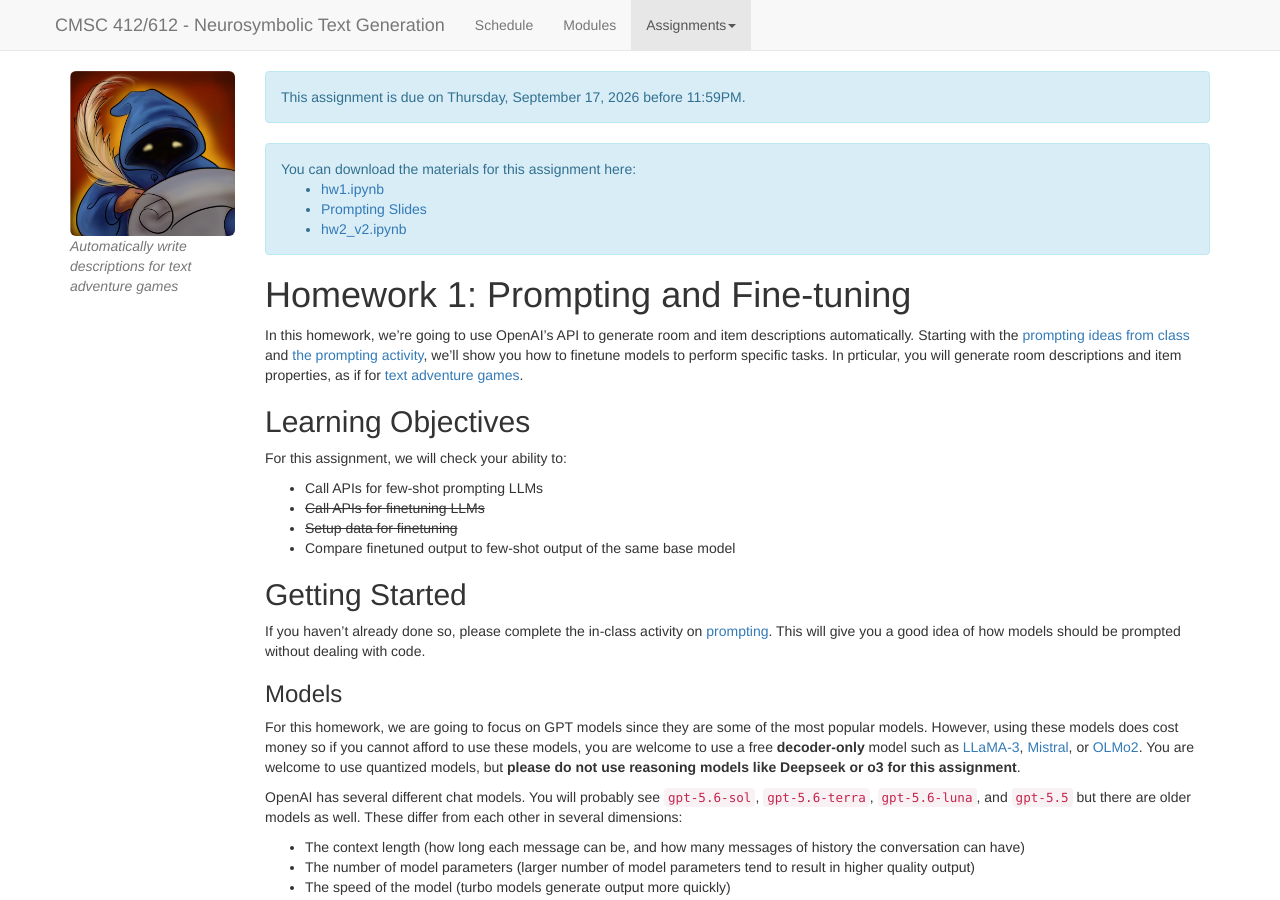
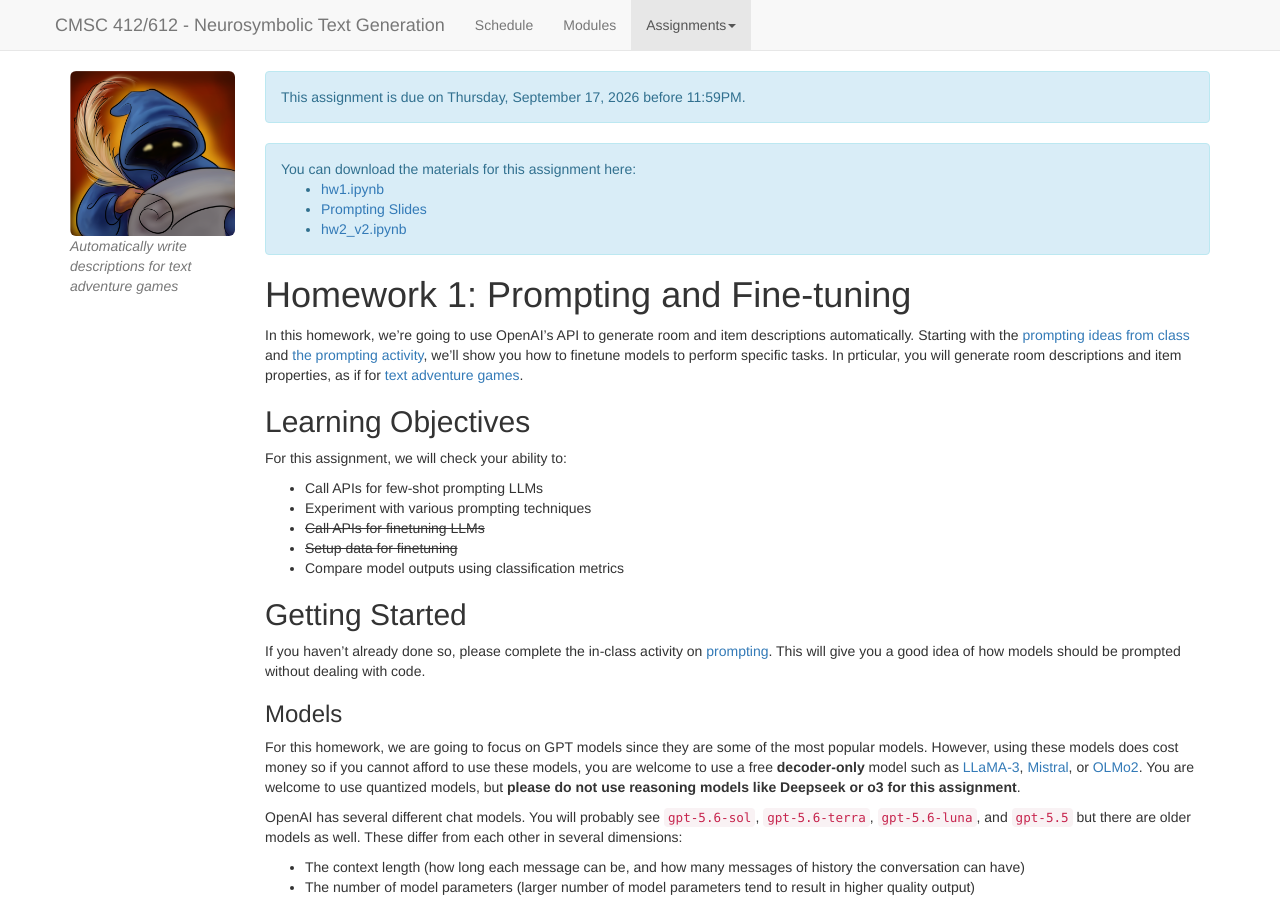
Before and after one commit to lara-martin/neurosymbolic-text-gen, a Jekyll site: the page built from homeworks/generating-descriptions/light.md, in a window 1280 px wide and 900 px high. Built offline with Jekyll 4.4.1, drawn with Linux system fonts in a browser that asks for light colours; nearby versions of some CDN libraries; a script that is not in the unit is left out.

Commit message:
learning objectives

```diff
--- a/homeworks/generating-descriptions/light.md
+++ b/homeworks/generating-descriptions/light.md
@@ -95,9 +95,10 @@ Starting with the [prompting ideas from class]({{page.materials[1].url}}) and [t
 ## Learning Objectives
 For this assignment, we will check your ability to:
 * Call APIs for few-shot prompting LLMs
+* Experiment with various prompting techniques
 * ~~Call APIs for finetuning LLMs~~
 * ~~Setup data for finetuning~~
-* Compare finetuned output to few-shot output of the same base model
+* Compare model outputs using classification metrics
 
 ## Getting Started
 
```
